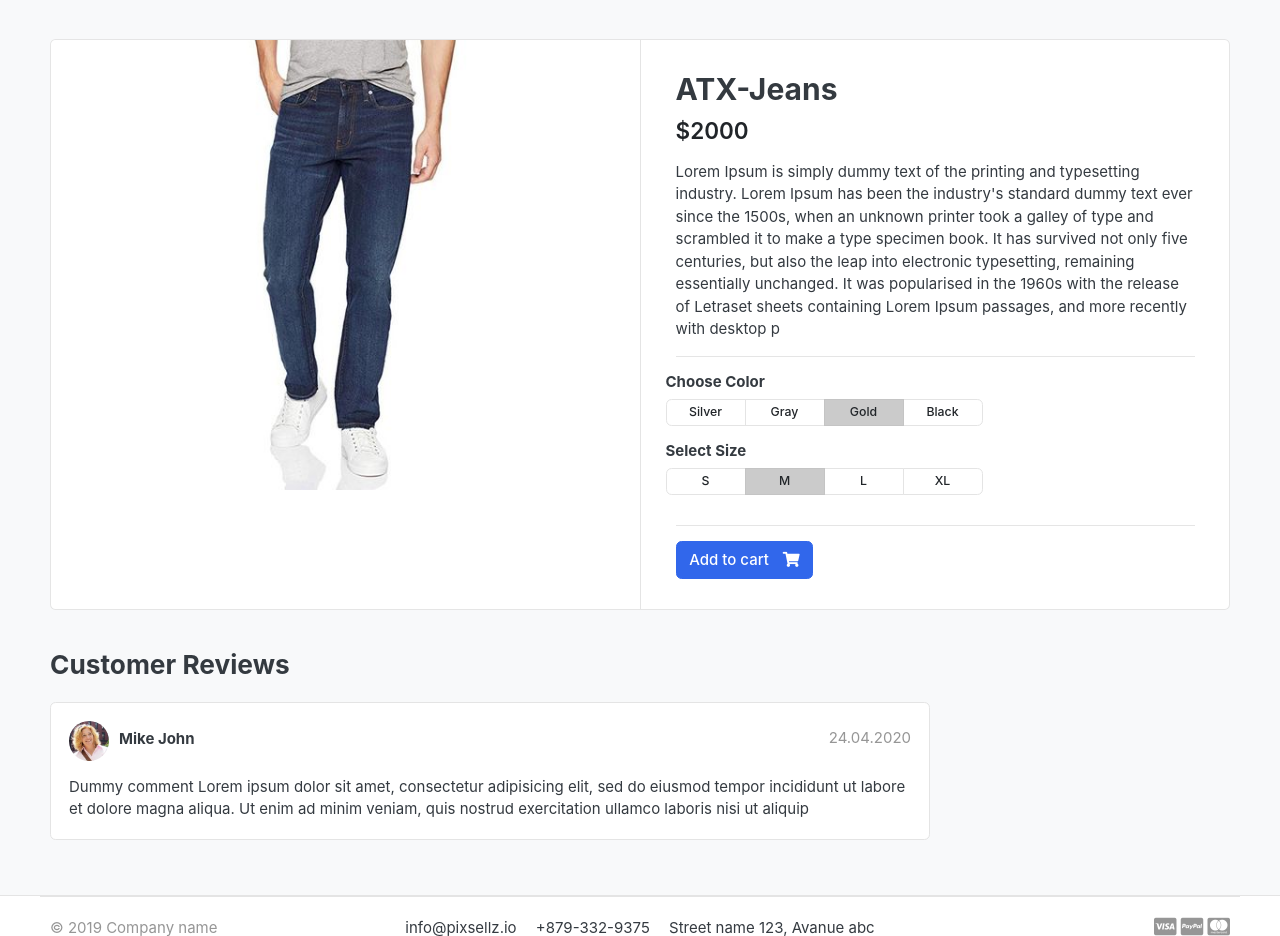
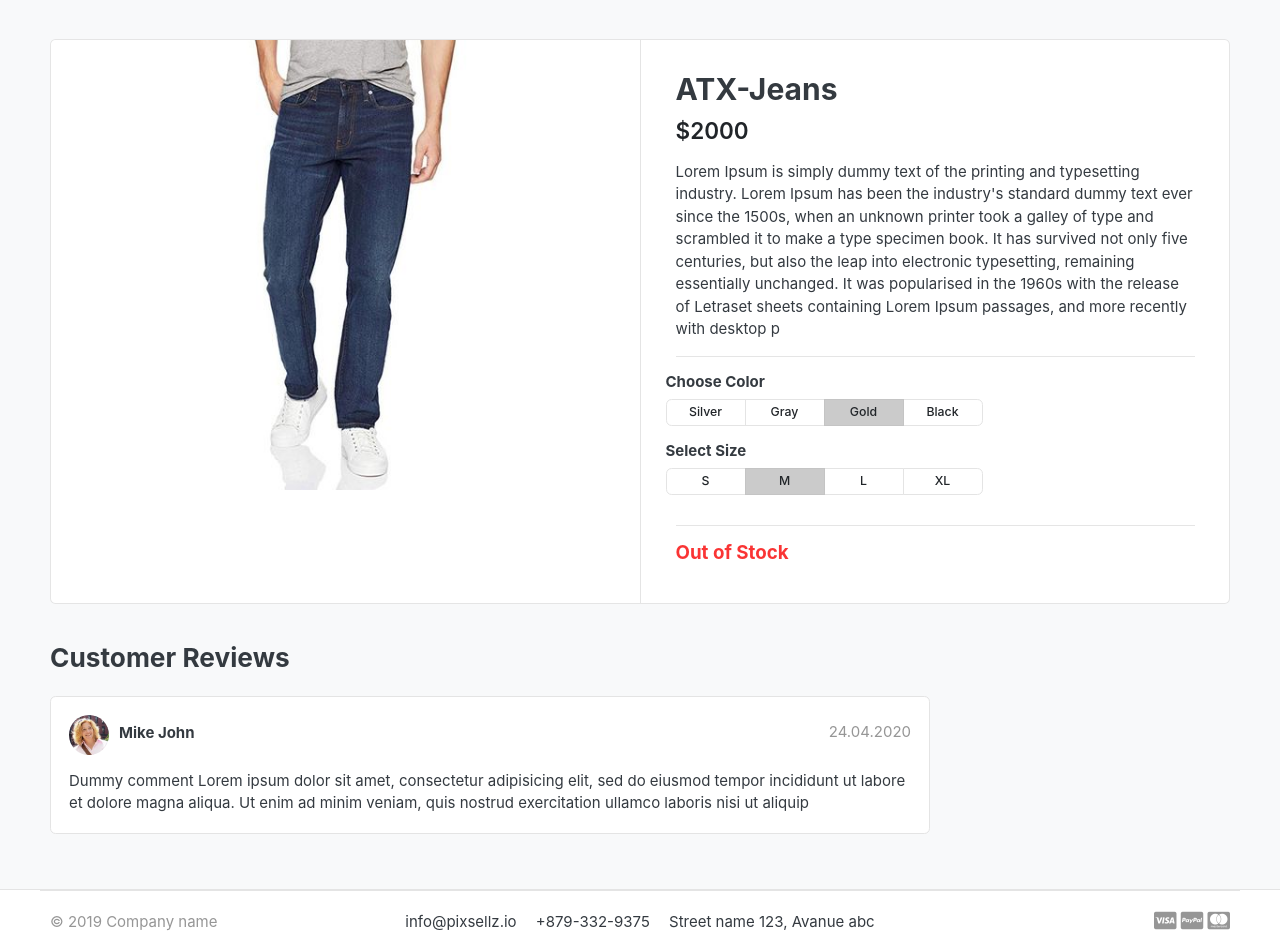
Before and after one commit to Abdullah-Niaz/Shoply, a Django app: page /store/jeans/atx-jeans/ in a window 1280 px wide. Shown: the part 119-1055 px from the top of the page. Run offline with Django 5.2, Linux system fonts and the light colour scheme; data comes from the database, SQL or seed files in the repository; both versions use the stored data as it was after the commit; some libraries are stand-ins or nearby versions; some web fonts are replaced.

Commit message:
out of stock query

```diff
--- a/templates/store/product_detail.html
+++ b/templates/store/product_detail.html
@@ -74,10 +74,14 @@
             </div>
             <!-- row.// -->
             <hr />
-            <a href="./product-detail.html" class="btn  btn-primary">
-              <span class="text">Add to cart</span>
-              <i class="fas fa-shopping-cart"></i>
-            </a>
+            {% if single_product.stock <= 0 %}
+                <h5 class="text-danger">Out of Stock</h5>
+                {% else %}
+                <a href="./product-detail.html" class="btn  btn-primary">
+                    <span class="text">Add to cart</span>
+                    <i class="fas fa-shopping-cart"></i>
+                </a>
+                {% endif %}
           </article>
           <!-- product-info-aside .// -->
         </main>
```
Also changed, not shown: db.sqlite3.
